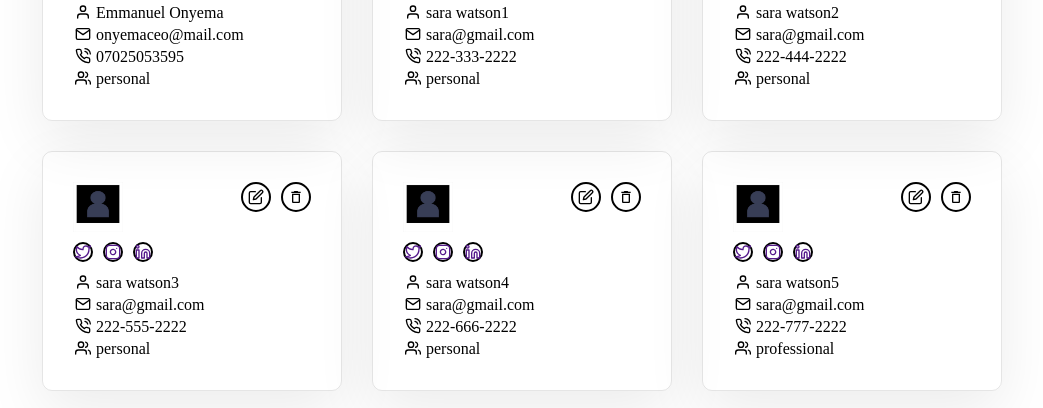
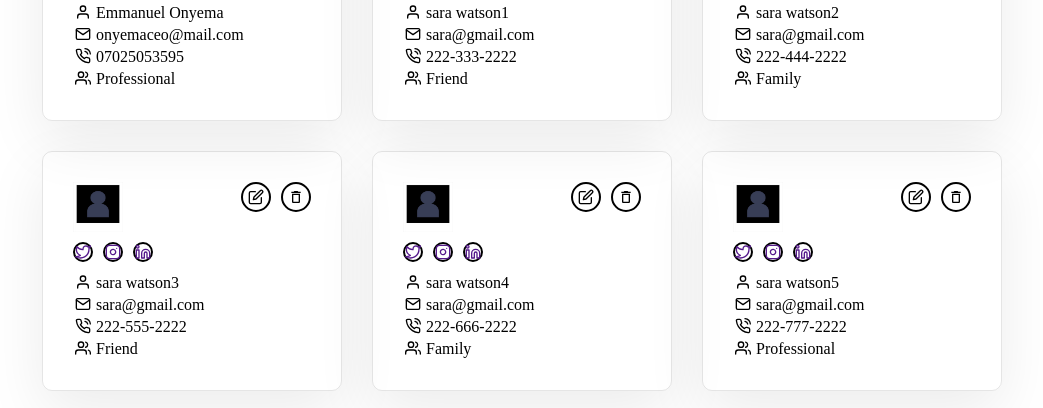
Before and after one commit to cemmanuelonyema/Contact-Manager, a React (Vite) app in the folder client/: page /contact in a window 1280 px wide. Shown: the part 229-637 px from the top of the page, without its empty margins (118-1161 px from the left). Built offline with nearby package versions, Linux system fonts and the light colour scheme.

Commit message:
Demo local api

```diff
--- a/client/src/components/contacts/contactItem/ContactItem.jsx
+++ b/client/src/components/contacts/contactItem/ContactItem.jsx
@@ -26,16 +26,8 @@ export const ContactItem = ({ contact }) => {
   };
   const { deleteContact, toggleModal, setCurrentContact, clearCurrentContact } =
     useContext(ContactContext);
-  const {
-    id,
-    name,
-    email,
-    phone,
-    contact_label,
-    linkedIn,
-    twitter,
-    instagram,
-  } = contact;
+  const { id, name, email, phone, label, linkedIn, twitter, instagram } =
+    contact;
 
   return (
     <div className="card">
@@ -73,7 +65,9 @@ export const ContactItem = ({ contact }) => {
         </div>
         <div className="input__group">
           <FiUsers className="icon" />
-          <span>{contact_label ? contact_label : ""}</span>
+          <span>
+            {label ? label.charAt(0).toUpperCase() + label.slice(1) : ""}
+          </span>
         </div>
       </div>
       <div className="btns">
--- a/client/src/components/contacts/contactform/ContactForm.jsx
+++ b/client/src/components/contacts/contactform/ContactForm.jsx
@@ -5,21 +5,20 @@ import { ContactContext } from "../../../context/contacts/ContactProvider";
 import "./contactForm.scss";
 
 export const ContactForm = () => {
-  const { addContact, current, clearCurrentContact } =
+  const { addContact, current, clearCurrentContact, toggleModal } =
     useContext(ContactContext);
   //Local State
   const [contact, setContact] = useState({
     name: "",
     email: "",
     phone: "",
-    contact_label: "",
     linkedIn: "",
     instagram: "",
     twitter: "",
+    label: "",
   });
 
-  const { name, email, phone, contact_label, linkedIn, instagram, twitter } =
-    contact;
+  const { name, email, phone, label, linkedIn, instagram, twitter } = contact;
 
   useEffect(() => {
     if (current) {
@@ -29,7 +28,7 @@ export const ContactForm = () => {
         name: "",
         email: "",
         phone: "",
-        contact_label: "",
+        label: "",
         linkedIn: "",
         instagram: "",
         twitter: "",
@@ -49,12 +48,14 @@ export const ContactForm = () => {
     console.log(contact);
 
     addContact(contact);
+    toggleModal();
+    clearCurrentContact();
 
     setContact({
       name: "",
       email: "",
       phone: "",
-      contact_label: "",
+      label: "",
       linkedIn: "",
       instagram: "",
       twitter: "",
@@ -142,6 +143,15 @@ export const ContactForm = () => {
         />
       </div>
 
+      <div className="form__group">
+        <label>Contact Label</label>
+        <select name="label" value={label} onChange={handleChange}>
+          <option value="family">Family</option>
+          <option value="professional">Professional</option>
+          <option value="friend">Friend</option>
+        </select>
+      </div>
+
       <input
         type="submit"
         value={current !== null ? "Update " : "Add "}
--- a/client/src/context/contacts/ContactProvider.jsx
+++ b/client/src/context/contacts/ContactProvider.jsx
@@ -47,11 +47,10 @@ export const ContactProvider = ({ children }) => {
     // dispatch({ type: ADD_CONTACT, payload: res.data });
     // } catch (err) {}
     try {
-      const res = await addContactApi(contact);
-      console.log(res.data);
-      dispatch({ type: ADD_CONTACT, payload: res.data });
+      //   const res = await addContactApi(contact);
+      //   console.log(res.data);
+      dispatch({ type: ADD_CONTACT, payload: contact });
     } catch (err) {
-      console.log("err:", err, "err.res.msg:", err.response.msg);
       dispatch({ type: CONTACT_ERROR, payload: err.response.msg });
     }
   };
@@ -59,8 +58,11 @@ export const ContactProvider = ({ children }) => {
   //DELETE Contact
   const deleteContact = async (id) => {
     try {
-      const res = await deleteContactApi(id);
-      dispatch({ type: DELETE_CONTACT, payload: res.data });
+      //   const res = await deleteContactApi(id);
+      //   dispatch({ type: DELETE_CONTACT, payload: res.data });
+
+      //   await axios.delete(`/api/v1/contacts/${id}`);
+      dispatch({ type: DELETE_CONTACT, payload: id });
     } catch (err) {
       dispatch({ type: CONTACT_ERROR, payload: err.response.msg });
     }
@@ -69,8 +71,11 @@ export const ContactProvider = ({ children }) => {
   //UPDATE Contact
   const updateContact = async (contact) => {
     try {
-      const res = await updateContactApi(contact.id);
-      dispatch({ type: UPDATE_CONTACT, payload: res.data });
+      //   const res = await updateContactApi(contact.id);
+      //   dispatch({ type: UPDATE_CONTACT, payload: res.data });
+
+      //   const res = await axios.put(`/api/v1/contacts/${contact.id}`);
+      dispatch({ type: UPDATE_CONTACT, payload: contact });
     } catch (err) {
       dispatch({ type: CONTACT_ERROR, payload: err.response.msg });
     }
--- a/client/src/context/contacts/contactReducer.js
+++ b/client/src/context/contacts/contactReducer.js
@@ -7,6 +7,7 @@ import {
   FILTER_CONTACTS,
   SET_CURRENT_CONTACT,
   TOGGLE_MODAL,
+  UPDATE_CONTACT,
 } from "../actiontypes";
 
 export const INITIAL_STATE = {
@@ -16,42 +17,57 @@ export const INITIAL_STATE = {
       name: "Emmanuel Onyema",
       email: "onyemaceo@mail.com",
       phone: "07025053595",
-      contact_label: "personal",
+      label: "professional",
+      twitter: "https:twitter.com/ceonyema_",
+      instagram: "i sta",
+      linkedIn: "linked",
     },
     {
       id: 1,
       name: "sara watson1",
       email: "sara@gmail.com",
       phone: "222-333-2222",
-      contact_label: "personal",
+      label: "friend",
+      twitter: "",
+      instagram: "",
+      linkedIn: "Linked ",
     },
     {
       id: 2,
       name: "sara watson2",
       email: "sara@gmail.com",
       phone: "222-444-2222",
-      contact_label: "personal",
+      label: "family",
+      twitter: "",
+      instagram: "",
+      linkedIn: "",
     },
     {
       id: 3,
       name: "sara watson3",
       email: "sara@gmail.com",
       phone: "222-555-2222",
-      contact_label: "personal",
+      label: "friend",
+      twitter: "",
+      instagram: "",
+      linkedIn: "",
     },
     {
       id: 4,
       name: "sara watson4",
       email: "sara@gmail.com",
       phone: "222-666-2222",
-      contact_label: "personal",
+      label: "family",
     },
     {
       id: 5,
       name: "sara watson5",
       email: "sara@gmail.com",
       phone: "222-777-2222",
-      contact_label: "professional",
+      label: "professional",
+      twitter: "",
+      instagram: "",
+      linkedIn: "",
     },
   ],
   current: null,
@@ -80,7 +96,7 @@ export const contactReducer = (state = INITIAL_STATE, action) => {
       return {
         ...state,
         contacts: state.contacts.map((contact) =>
-          contact._id === action.payload._id ? action.payload : contact
+          contact.id === action.payload.id ? action.payload : contact
         ),
         loading: false,
       };
```
